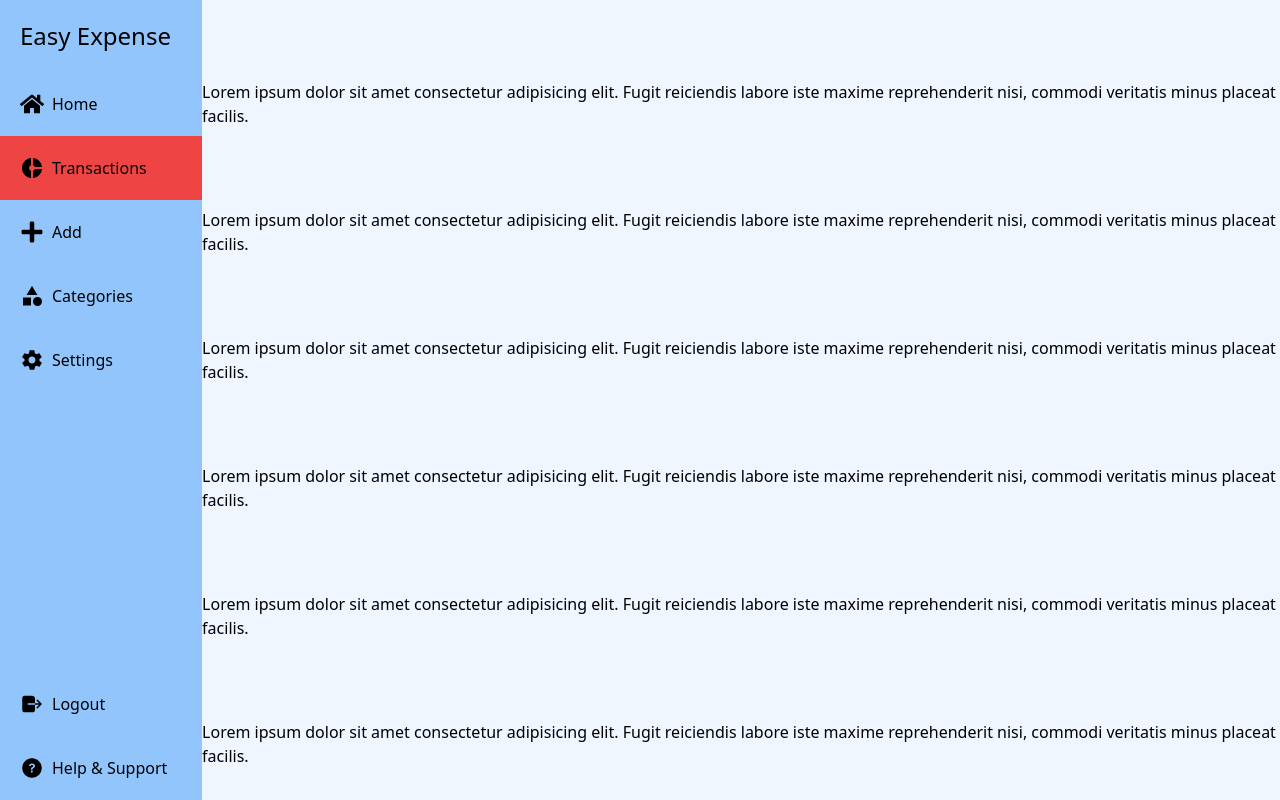
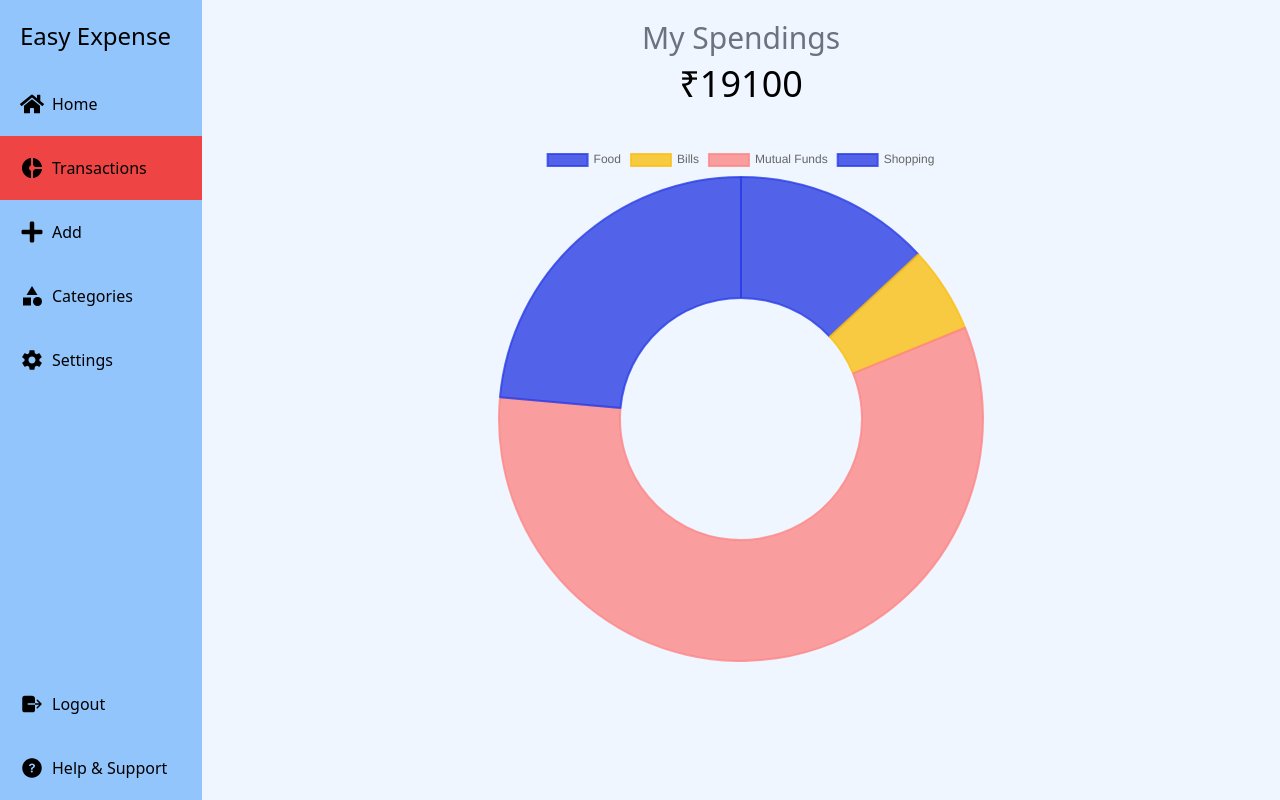
Before and after one commit to GeekyNaved/Easy-Expense, a React (Vite) app: page /transactions in a window 1280 px wide. Built offline with nearby package versions, Linux system fonts and the light colour scheme; sample sign-in values are in the browser's storage.

Commit message:
Add Donut Chart, change money harcoded values & renaming transaction.jsx with correct name

```diff
--- a/package.json
+++ b/package.json
@@ -10,7 +10,9 @@
     "preview": "vite preview"
   },
   "dependencies": {
+    "chart.js": "^4.4.2",
     "react": "^18.2.0",
+    "react-chartjs-2": "^5.2.0",
     "react-dom": "^18.2.0",
     "react-icons": "^5.0.1",
     "react-router-dom": "^6.21.2"
--- a/src/components/AccountBalanceHome.jsx
+++ b/src/components/AccountBalanceHome.jsx
@@ -6,10 +6,10 @@ const AccountBalanceHome = () => {
   return (
     <div className="flex flex-col items-center gap-2">
       <p className="text-3xl text-gray-500">Account Balance</p>
-      <AmountWithRupee className="text-4xl" amount={22000} />
+      <AmountWithRupee className="text-4xl" amount={20900} />
       <div className="flex gap-4 py-5">
         <MoneyCard title="Income" amount="40000" />
-        <MoneyCard title="Expenses" amount="18000" />
+        <MoneyCard title="Expenses" amount="19100" />
       </div>
     </div>
   );
--- /dev/null
+++ b/src/components/CustDonutChart.jsx
@@ -0,0 +1,58 @@
+// Donut chart - to show spendings (expenses)
+import {Chart as ChartJS, ArcElement, Tooltip, Legend} from "chart.js/auto";
+import {Doughnut} from "react-chartjs-2";
+
+ChartJS.register(ArcElement, Tooltip, Legend);
+
+const dummyData = [
+  {
+    label: "Food",
+    value: 2500,
+  },
+  {
+    label: "Bills",
+    value: 1100,
+  },
+  {
+    label: "Mutual Funds",
+    value: 11000,
+  },
+  {
+    label: "Shopping",
+    value: 4500,
+  },
+];
+
+const data = {
+  labels: dummyData.map((data) => data.label),
+  datasets: [
+    {
+      label: "Spend",
+      data: dummyData.map((data) => data.value),
+      backgroundColor: [
+        "rgba(43, 63, 229, 0.8)",
+        "rgba(250, 192, 19, 0.8)",
+        "rgba(253, 135, 135, 0.8)",
+      ],
+      borderColor: [
+        "rgba(43, 63, 229, 0.8)",
+        "rgba(250, 192, 19, 0.8)",
+        "rgba(253, 135, 135, 0.8)",
+      ],
+    },
+  ],
+};
+export const CustDonutChart = () => {
+  return (
+    <Doughnut
+      data={data}
+      options={{
+        plugins: {
+          title: {
+            text: "My Spendings",
+          },
+        },
+      }}
+    />
+  );
+};
--- /dev/null
+++ b/src/pages/main/Transactions.jsx
@@ -0,0 +1,18 @@
+import AmountWithRupee from "../../components/AmountWithRupee";
+import {CustDonutChart} from "../../components/CustDonutChart";
+
+const Transactions = () => {
+  return (
+    <div className="px-5 py-5 flex flex-col items-center">
+      <div className="flex flex-col items-center gap-2">
+        <p className="text-3xl text-gray-500">My Spendings</p>
+        <AmountWithRupee className="text-4xl" amount={19100} />
+      </div>
+      <div className="md:w-1/2 mt-10">
+        <CustDonutChart />
+      </div>
+    </div>
+  );
+};
+
+export default Transactions;
--- a/src/pages/main/Trasactions.jsx
+++ /dev/null
@@ -1,43 +0,0 @@
-const Transactions = () => {
-  return (
-    <div>
-      <div className="my-20">
-        Lorem ipsum dolor sit amet consectetur adipisicing elit. Fugit
-        reiciendis labore iste maxime reprehenderit nisi, commodi veritatis
-        minus placeat facilis.
-      </div>
-      <div className="my-20">
-        Lorem ipsum dolor sit amet consectetur adipisicing elit. Fugit
-        reiciendis labore iste maxime reprehenderit nisi, commodi veritatis
-        minus placeat facilis.
-      </div>
-      <div className="my-20">
-        Lorem ipsum dolor sit amet consectetur adipisicing elit. Fugit
-        reiciendis labore iste maxime reprehenderit nisi, commodi veritatis
-        minus placeat facilis.
-      </div>
-      <div className="my-20">
-        Lorem ipsum dolor sit amet consectetur adipisicing elit. Fugit
-        reiciendis labore iste maxime reprehenderit nisi, commodi veritatis
-        minus placeat facilis.
-      </div>
-      <div className="my-20">
-        Lorem ipsum dolor sit amet consectetur adipisicing elit. Fugit
-        reiciendis labore iste maxime reprehenderit nisi, commodi veritatis
-        minus placeat facilis.
-      </div>
-      <div className="my-20">
-        Lorem ipsum dolor sit amet consectetur adipisicing elit. Fugit
-        reiciendis labore iste maxime reprehenderit nisi, commodi veritatis
-        minus placeat facilis.
-      </div>
-      <div className="my-20">
-        Lorem ipsum dolor sit amet consectetur adipisicing elit. Fugit
-        reiciendis labore iste maxime reprehenderit nisi, commodi veritatis
-        minus placeat facilis.
-      </div>
-    </div>
-  );
-};
-
-export default Transactions;
--- a/src/pages/main/home.jsx
+++ b/src/pages/main/home.jsx
@@ -2,7 +2,7 @@ import AccountBalanceHome from "../../components/AccountBalanceHome";
 
 const Home = () => {
   return (
-    <div className="px-5 py-5 ">
+    <div className="px-5 py-5 flex flex-col items-center">
       <AccountBalanceHome />
     </div>
   );
--- a/src/pages/router/MainRoutes.jsx
+++ b/src/pages/router/MainRoutes.jsx
@@ -24,7 +24,7 @@ const MainRoutes = () => {
     return (
       <div className="flex flex-row w-screen h-screen overflow-x-hidden">
         {isMobile ? <BottomNavbar /> : <SideNavbar />}
-        <div className="w-screen h-screen bg-blue-50 overflow-hidden">
+        <div className="w-screen h-screen bg-blue-50 overflow-y-auto">
           <Outlet />
         </div>
       </div>
--- a/src/pages/router/index.jsx
+++ b/src/pages/router/index.jsx
@@ -8,7 +8,7 @@ import ResetPassword from "../auth/ResetPassword";
 import Login from "../auth/login";
 import TermsOfService from "../auth/TermsOfService";
 import PrivacyPolicy from "../auth/PrivacyPolicy";
-import Transactions from "../main/Trasactions";
+import Transactions from "../main/Transactions";
 import Add from "../main/Add";
 import Categories from "../main/Categories";
 import Settings from "../main/Settings";
```
Also changed, not shown: 1 other file (tests, documents, lock files or other folders).
